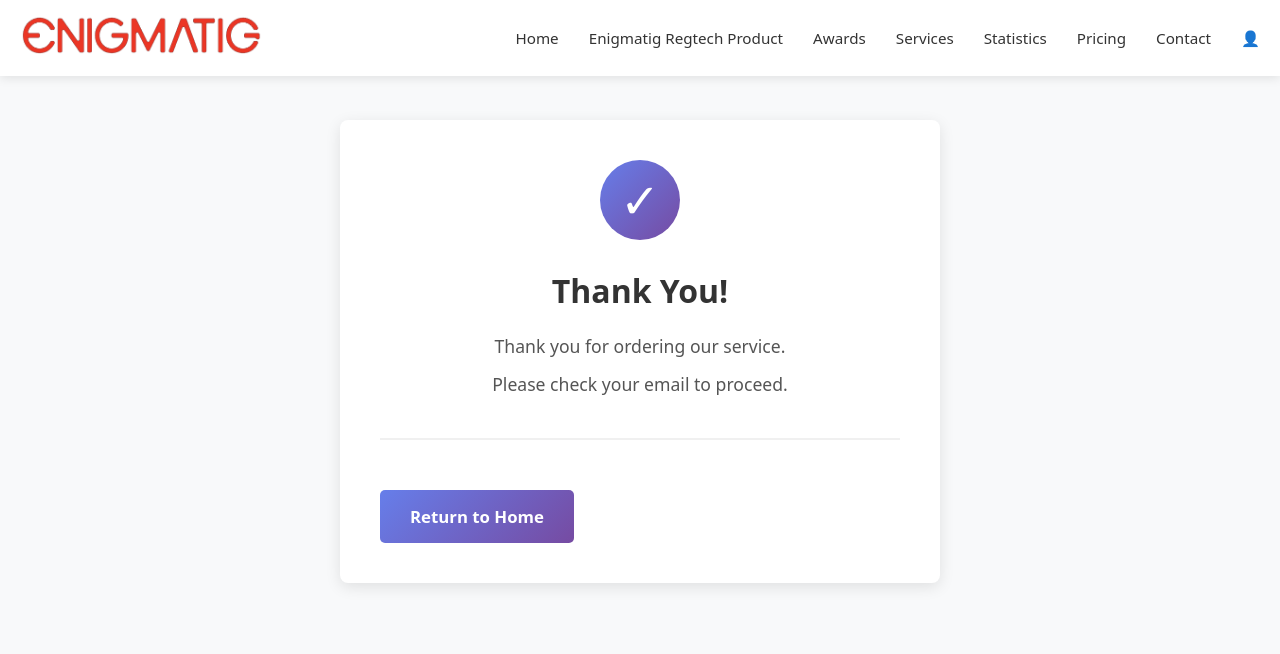
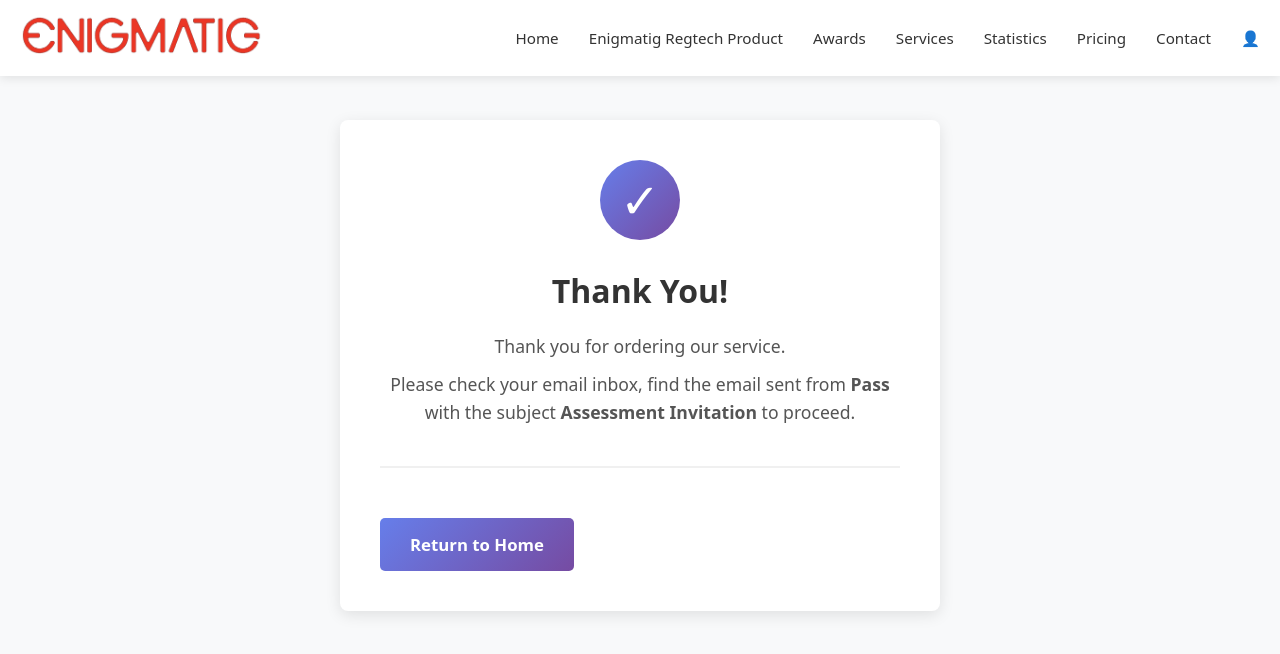
Before and after one commit to shiembahrock/kyc-frontend-react, a React (Vite) app: page /payment-success in a window 1280 px wide. Shown: the top 654 px of the page. Built offline with nearby package versions, Linux system fonts and the light colour scheme.

Commit message:
PaymentSuccess minor change

```diff
--- a/src/pages/PaymentSuccess.jsx
+++ b/src/pages/PaymentSuccess.jsx
@@ -18,7 +18,7 @@ function PaymentSuccess() {
             <h1>Thank You!</h1>
             <div className="success-message">
               <p>Thank you for ordering our service.</p>
-              <p>Please check your email to proceed.</p>
+              <p>Please check your email inbox, find the email sent from <strong>Pass</strong> with the subject <strong>Assessment Invitation</strong> to proceed.</p>
               {orderCode && (
                 <div className="order-code">
                   <strong>Order Code:</strong> {orderCode}
```
